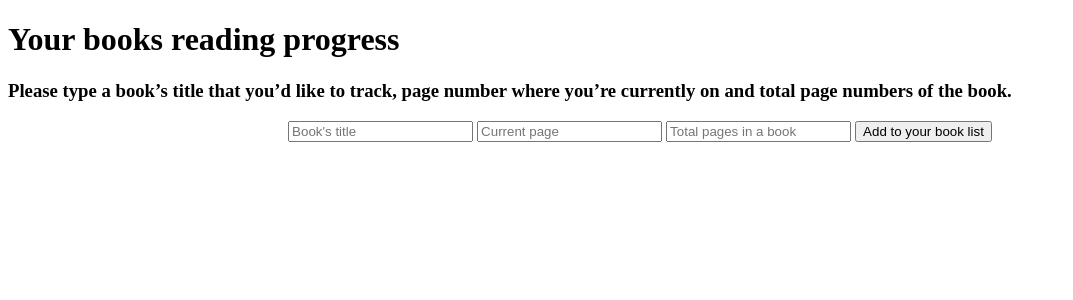
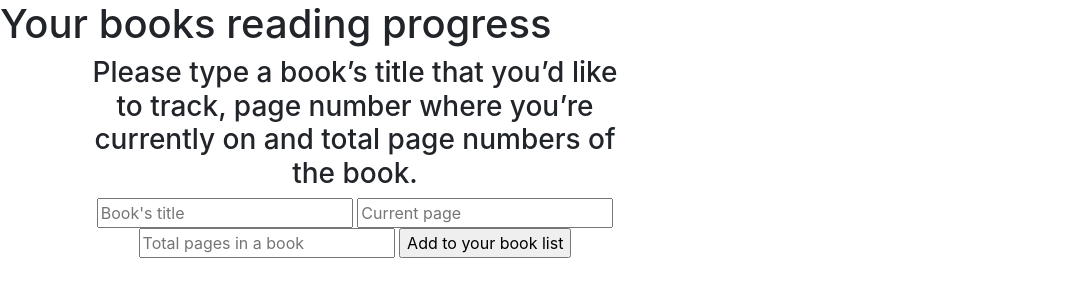
Before and after one commit to WebStar713/reading-process-tracker-app, a Django app: page / in a window 1280 px wide. Shown: the top 300 px of the page, without its empty margins (0-1073 px from the left). Run offline with Django 3.2, Linux system fonts and the light colour scheme.

Commit message:
Adding div class and more

```diff
--- a/project/app/templates/base.html
+++ b/project/app/templates/base.html
@@ -1,24 +1,39 @@
 <!DOCTYPE html>
 <html lang="en" dir="ltr">
     <head>
-        <meta charset="utf-8">
+        <meta name="viewport" content="width=device-width, initial-scale=1.0">
+        <link href="css/bootstrap.min.css" rel="stylesheet" media="screen">
         <title>Reading tracker</title>
         <h1>Your books reading progress</h1>
     </head>
     <body>
+    <div class="container">
+        <div class="row">
+            <div class="col-md-6 col-md-offset-3">
+                <div class="text-center">
                     <h3>{% block header_text %} {% endblock %}</h3>
                     <form method="POST" action="{% block form_action %} {% endblock %}">
                         {% csrf_token %}
-            <p style="text-align: center;">
-                <input name="title" id="id_new_book" placeholder="Book's title" />
-                <input name="current_page" id="id_current_page" placeholder="Current page" />
-                <input name="total_pages" id="id_total_pages" placeholder="Total pages in a book" />
-                <input type="submit" class="button button_main" value="Add to your book list">
-            </p>
+                            <input name="title" id="id_new_book"
+                                placeholder="Book's title" />
+                            <input name="current_page" id="id_current_page"
+                                placeholder="Current page" />
+                            <input name="total_pages" id="id_total_pages"
+                                placeholder="Total pages in a book" />
+                            <input type="submit" class="button button_main"
+                                value="Add to your book list">
                     </form>
+                </div>
+            </div>
+        </div>
+        <div class="row">
+            <div class="col-md-6 col-md-offset-3">
                 {% block book_table %}
                 {% endblock %}
                 {% block chart_js %}
                 {% endblock %}
+            </div>
+        </div>
+    </div>
     </body>
 </html>
```
Lines whose indentation alone changed are shown as unchanged.
